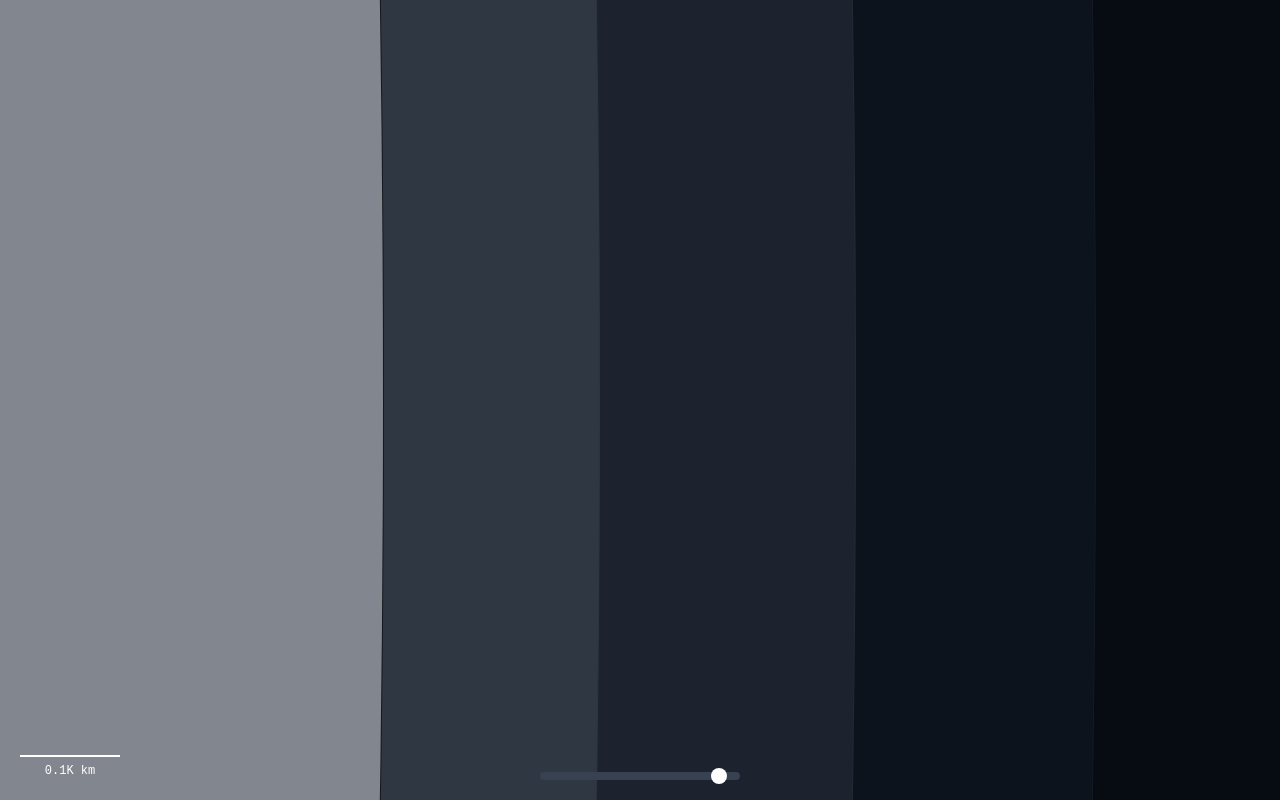
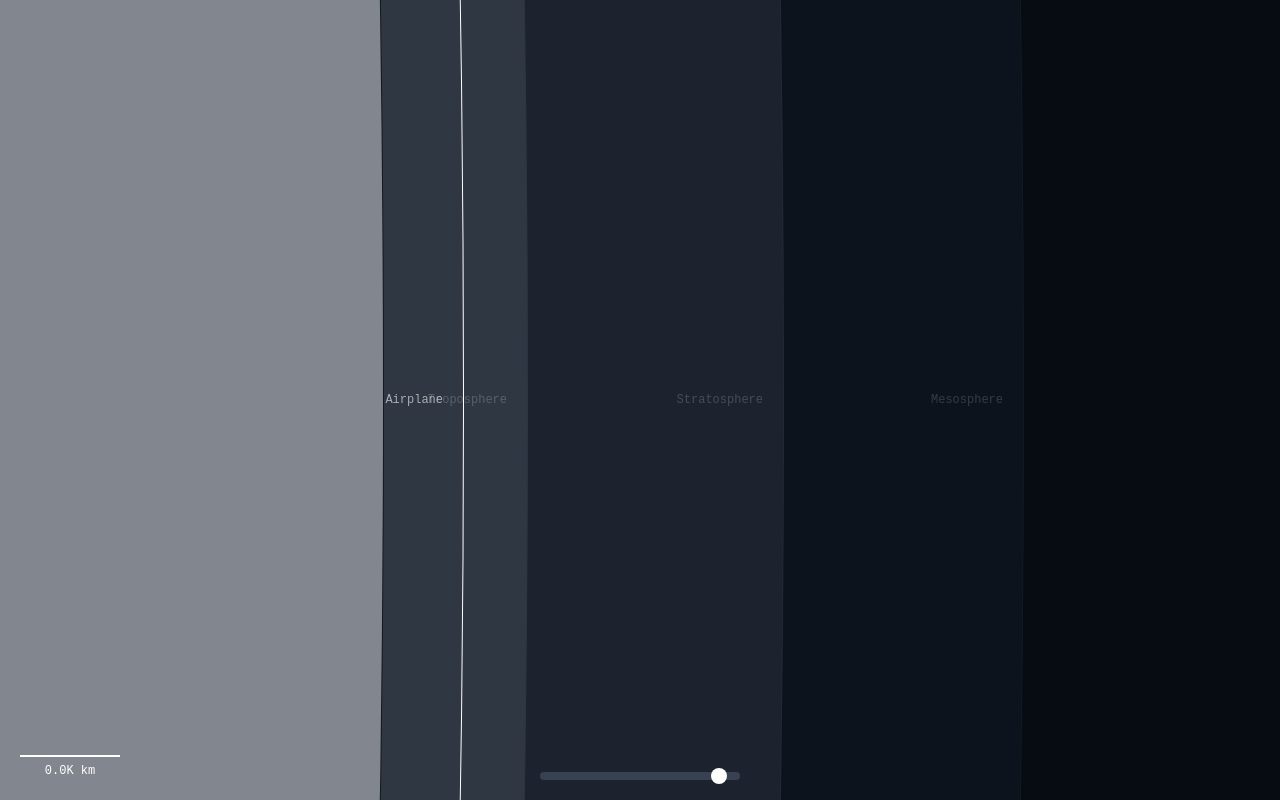
Before and after one commit to sevendaystoglory/deep-impact, a React (Create React App) app: page / in a window 1280 px wide. Built offline with nearby package versions, Linux system fonts and the light colour scheme.

Commit message:
Added labels for orbits

```diff
--- a/src/components/atmosphere.css
+++ b/src/components/atmosphere.css
@@ -177,6 +177,18 @@
     border-top-right-radius: 1000000vh;
     border-bottom-right-radius: 1000000vh;
     transform: translate(calc(var(--moon-distance) * (-0.5)), -50%);
+    position: relative;
+}
+
+.moon-orbit::after {
+    content: "Moon Orbit";
+    position: absolute;
+    color: rgba(255, 255, 255, 0.6);
+    font-size: 12px;
+    font-family: monospace;
+    right: 20px;
+    top: 50%;
+    transform: translateY(-50%);
 }
 
 .iss-orbit {
@@ -189,6 +201,17 @@
     transform: translate(calc(var(--iss-distance) * (-0.5)), -50%);
 }
 
+.iss-orbit::after {
+    content: "ISS Orbit";
+    position: absolute;
+    color: rgba(255, 255, 255, 0.6);
+    font-size: 12px;
+    font-family: monospace;
+    right: 20px;
+    top: 50%;
+    transform: translateY(50%);
+}
+
 .iss {
     position: absolute;
     top: 50%;
@@ -198,8 +221,8 @@
     border-radius: 50%;
     transform-origin: calc(var(--iss-distance) * (-0.5)) center;
     transform: translate(calc(var(--iss-distance) * (0.5) - var(--iss-size)*(0.75)), -50%);
-    opacity: 60%;
-    animation: iss-orbit 300s linear infinite;
+    opacity: 70%;
+    animation: iss-orbit 200s linear infinite;
 }
 
 @keyframes iss-orbit {
@@ -210,3 +233,151 @@
         transform: translate(calc(var(--iss-distance) * (0.5) - var(--iss-size)*(0.75)), -50%) rotate(340deg);
     }
 }
+
+.geostationary-orbit {
+    top: 50%;
+    width: var(--geostationary-orbit);
+    height: var(--geostationary-orbit);
+    border: 2px solid rgba(255, 255, 255, 0.2);
+    border-top-right-radius: 1000000vh;
+    border-bottom-right-radius: 1000000vh;
+    transform: translate(calc(var(--geostationary-orbit) * (-0.5)), -50%);
+}
+
+.geostationary-orbit::after {
+    content: "Geostationary Orbit";
+    position: absolute;
+    color: rgba(255, 255, 255, 0.6);
+    font-size: 12px;
+    font-family: monospace;
+    right: 20px;
+    top: 50%;
+    transform: translateY(-50%);
+}
+
+.starlink-orbit {
+    top: 50%;
+    width: var(--starlink-distance);
+    height: var(--starlink-distance);
+    border: 1px solid rgba(255, 255, 255, var(--iss-orbit-opacity));
+    border-top-right-radius: 1000000vh;
+    border-bottom-right-radius: 1000000vh;
+    transform: translate(calc(var(--starlink-distance) * (-0.5)), -50%);
+}
+
+.starlink-orbit::after {
+    content: "Starlink LEO";
+    position: absolute;
+    color: rgba(255, 255, 255, 0.6);
+    font-size: 12px;
+    font-family: monospace;
+    right:10px;
+    top: 50%;
+    transform: translateY(-50%);
+}
+
+.starlink {
+    position: absolute;
+    top: 50%;
+    width: var(--starlink-size);
+    height: var(--starlink-size);
+    background-color: rgb(255, 255, 255);
+    border-radius: 50%;
+    transform-origin: calc(var(--starlink-distance) * (-0.5)) center;
+    opacity: var(--starlink-opacity);
+    /* Initial rotation based on offset, then animate */
+    transform:
+        translate(calc(var(--starlink-distance) * (0.5) - var(--starlink-size)*(0.75)), -50%)
+        rotate(var(--starlink-rotation-offset));
+    animation: starlink-orbit 240s linear infinite;
+}
+
+@keyframes starlink-orbit {
+    from {
+        transform:
+            translate(calc(var(--starlink-distance) * (0.5) - var(--starlink-size)*(0.75)), -50%)
+            rotate(var(--starlink-rotation-offset));
+    }
+    to {
+        transform:
+            translate(calc(var(--starlink-distance) * (0.5) - var(--starlink-size)*(0.75)), -50%)
+            rotate(calc(var(--starlink-rotation-offset) + 360deg));
+    }
+}
+
+.airplane-orbit {
+    top: 50%;
+    width: var(--airplane-orbit);
+    height: var(--airplane-orbit);
+    border: 1px solid rgb(255, 255, 255, var(--airplane-opacity));
+    border-top-right-radius: 1000000vh;
+    border-bottom-right-radius: 1000000vh;
+    transform: translate(calc(var(--airplane-orbit-left-shift)), -50%);
+    z-index: 2;
+}
+
+.airplane-orbit::after {
+    content: "Airplane";
+    position: absolute;
+    color: rgba(255, 255, 255, 0.6);
+    font-size: 12px;
+    font-family: monospace;
+    right: 20px;
+    top: 50%;
+    transform: translateY(-50%);
+}
+
+.layer-exosphere::after {
+    content: "Exosphere";
+    position: absolute;
+    color: rgba(255, 255, 255, 0.6);
+    font-size: 12px;
+    font-family: monospace;
+    right: 20px;
+    top: 50%;
+    transform: translateY(-50%);
+}
+
+.layer-thermosphere::after {
+    content: "Thermosphere";
+    position: absolute;
+    color: rgba(255, 255, 255, 0.6);
+    font-size: 12px;
+    font-family: monospace;
+    right: 20px;
+    top: 50%;
+    transform: translateY(-200%);
+}
+
+.layer-mesosphere::after {
+    content: "Mesosphere";
+    position: absolute;
+    color: rgba(255, 255, 255, 0.6);
+    font-size: 12px;
+    font-family: monospace;
+    right: 20px;
+    top: 50%;
+    transform: translateY(-50%);
+}
+
+.layer-stratosphere::after {
+    content: "Stratosphere";
+    position: absolute;
+    color: rgba(255, 255, 255, 0.6);
+    font-size: 12px;
+    font-family: monospace;
+    right: 20px;
+    top: 50%;
+    transform: translateY(-50%);
+}
+
+.layer-troposphere::after {
+    content: "Troposphere";
+    position: absolute;
+    color: rgba(255, 255, 255, 0.6);
+    font-size: 12px;
+    font-family: monospace;
+    right: 20px;
+    top: 50%;
+    transform: translateY(-50%);
+}
--- a/src/components/atmosphere.js
+++ b/src/components/atmosphere.js
@@ -3,7 +3,15 @@ import './atmosphere.css';
 
 const EarthAtmosphere = () => {
   const [zoomLevel, setZoomLevel] = useState(1);
-  const earhOrbit = 6387;
+  const earthOrbit = 6387;
+  const NUM_STARLINKS = 24; // Easy to change number of satellites
+
+  // Generate array of Starlink satellites
+  const starlinkSatellites = Array.from({ length: NUM_STARLINKS }, (_, index) => ({
+    id: `starlink-${index + 1}`,
+    rotationOffset: (360 / NUM_STARLINKS) * index, // Evenly space satellites
+  }));
+
   const handleZoomChange = (event) => {
     // Apply logarithmic scaling to make zooming smoother
     const value = parseFloat(event.target.value);
@@ -13,7 +21,7 @@ const EarthAtmosphere = () => {
 
   const getScaleLength = () => {
     // Base scale is 1000km at zoom level 1
-    const baseScale = 0.05;
+    const baseScale = 0.03;
     // Calculate actual scale based on zoom level (inverse relationship)
     const scale = baseScale / zoomLevel;
 
@@ -40,21 +48,34 @@ const EarthAtmosphere = () => {
 
 
   const zoomStyle = {// Values are fetched from data/atmosphere
-    '--earth-size': `${earhOrbit * zoomLevel}vh`,
-    '--troposphere-size': `${(earhOrbit+18) * zoomLevel}vh`,
-    '--stratosphere-size': `${(earhOrbit+50) * zoomLevel}vh`,
-    '--mesophere-size': `${(earhOrbit+80) * zoomLevel}vh`,
-    '--thermosphere-size': `${(earhOrbit+700) * zoomLevel}vh`,
-    '--exosphere-size': `${(earhOrbit+10000) * zoomLevel}vh`,
+    '--earth-size': `${earthOrbit * zoomLevel}vh`,
+    '--troposphere-size': `${(earthOrbit+18) * zoomLevel}vh`,
+    '--stratosphere-size': `${(earthOrbit+50) * zoomLevel}vh`,
+    '--mesophere-size': `${(earthOrbit+80) * zoomLevel}vh`,
+    '--thermosphere-size': `${(earthOrbit+700) * zoomLevel}vh`,
+    '--exosphere-size': `${(earthOrbit+10000) * zoomLevel}vh`,
     '--moon-distance': `${300000 * zoomLevel}vh`,
-    '--iss-distance':`${(earhOrbit+400) * zoomLevel}vh`,
+    '--iss-distance': `${(earthOrbit+400) * zoomLevel}vh`,
+    '--starlink-distance': `${(earthOrbit+550) * zoomLevel}vh`,
+    '--geostationary-orbit': `${(earthOrbit+35786) * zoomLevel}vh`,
     '--moon-size': `${1737 * zoomLevel}vh`,
     '--iss-size': `${30 * zoomLevel}vh`,
-    '--mesosphere-left-shift': `${getLayerLeftShift(6378 * zoomLevel, 6458 * zoomLevel)}vh`,
-    '--troposphere-left-shift': `${getLayerLeftShift(6378 * zoomLevel, 6390 * zoomLevel)}vh`,
-    '--stratosphere-left-shift': `${getLayerLeftShift(6378 * zoomLevel, 6428)}vh`,
+    '--airplane-orbit': `${((earthOrbit+10) * zoomLevel)}vh`,
+
+    // near earth zone orbit leftshit
+    '--airplane-orbit-left-shift': `${getLayerLeftShift(earthOrbit * zoomLevel, (earthOrbit+10) * zoomLevel)}vh`,
+    '--mesosphere-left-shift': `${getLayerLeftShift(earthOrbit * zoomLevel, 6458 * zoomLevel)}vh`,
+    '--troposphere-left-shift': `${getLayerLeftShift(earthOrbit * zoomLevel, 6390 * zoomLevel)}vh`,
+    '--stratosphere-left-shift': `${getLayerLeftShift(earthOrbit * zoomLevel, 6428)}vh`,
+
+    // opacity
     '--earth-opacity': Math.min(1, Math.max(0.4, 1 - (Math.log(zoomLevel * Math.E) + 6) / 6)),
     '--iss-orbit-opacity': Math.min(0.2, ((Math.log(zoomLevel * Math.E) + 6) / 6)-0.3),
+    '--starlink-opacity': Math.min(1, ((Math.log(zoomLevel * Math.E) + 6) / 6)-0.1),
+    '--airplane-opacity': Math.min(1, ((Math.log(zoomLevel * Math.E) + 6) / 6)-0.1),
+    '--starlink-size': `${16 * zoomLevel}vh`,
+    '--num-starlinks': NUM_STARLINKS,
+    '--airplane-size': `${10 * zoomLevel}vh`,
   };
 
   return (
@@ -75,8 +96,19 @@ const EarthAtmosphere = () => {
       <div className="atmosphere-layers" style={zoomStyle}>
         <div className="layer moon"/>
         <div className="layer moon-orbit" />
+        <div className="layer geostationary-orbit" />
         <div className="layer layer-exosphere" />
         <div className="layer layer-thermosphere" />
+        <div className="layer starlink-orbit" />
+        <div className="layer airplane-orbit" />
+        <div className="layer airplane" />
+        {starlinkSatellites.map(({ id, rotationOffset }) => (
+          <div
+            key={id}
+            className="layer starlink"
+            style={{ '--starlink-rotation-offset': `${rotationOffset}deg` }}
+          />
+        ))}
         <div className="layer iss" />
         <div className="layer iss-orbit" />
         <div className="layer layer-mesosphere" />
```
Also changed, not shown: data/atmosphere.txt.
